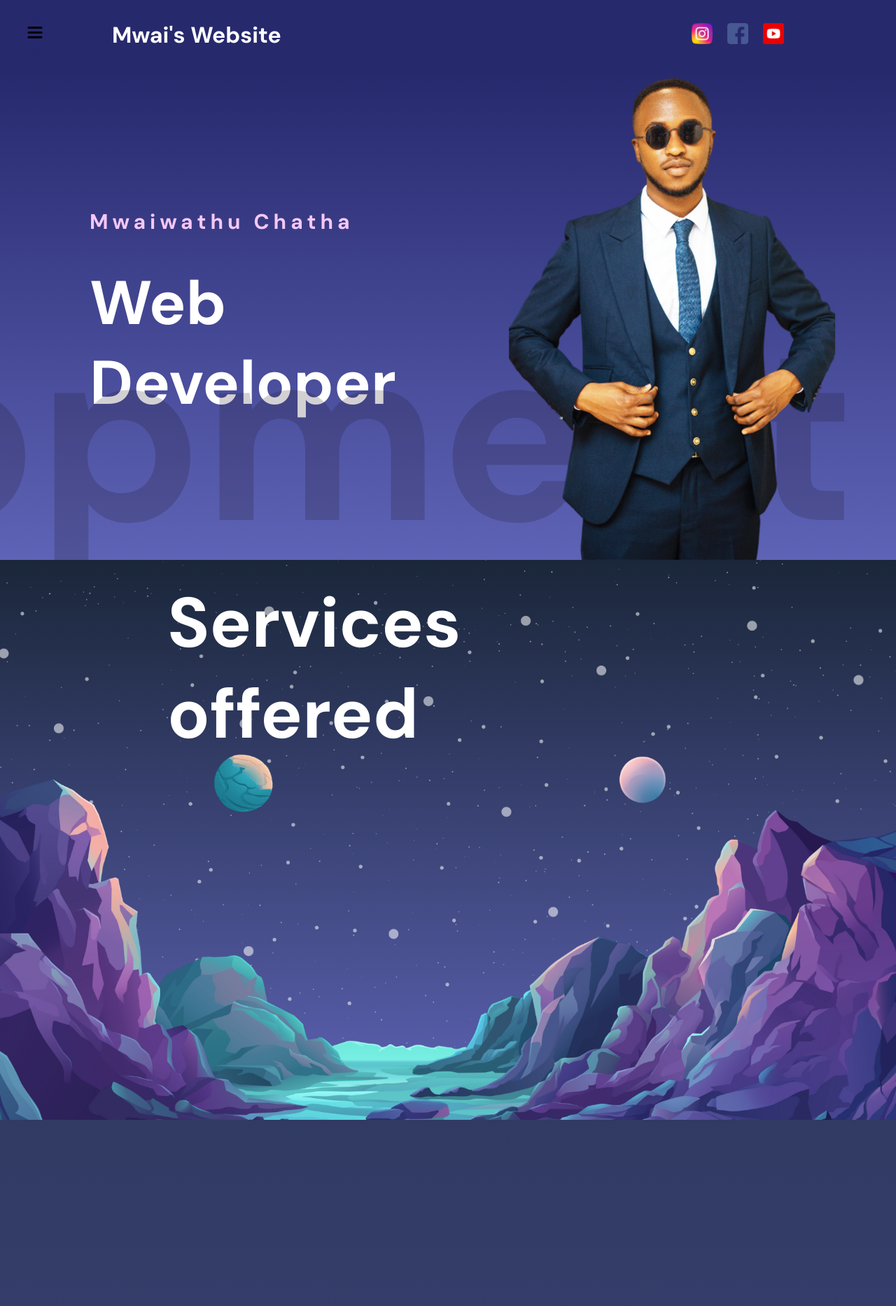
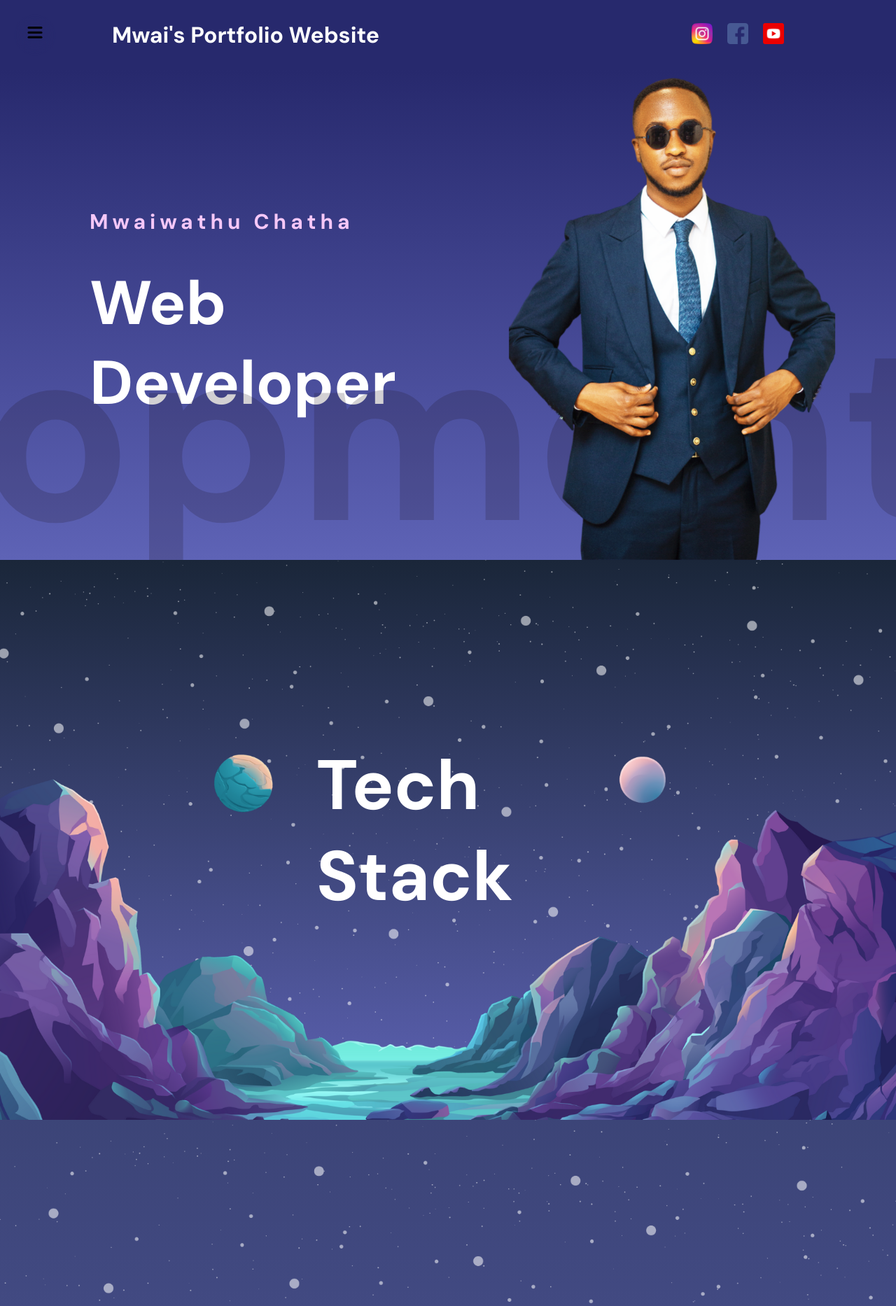
Before and after one commit to MwaiwathuChatha/Personalized-Portfolio-Website, a React (Vite) app: page / in a window 1280 px wide. Shown: the top 1866 px of the page at 70% size. Built offline with nearby package versions, Linux system fonts and the light colour scheme.

Commit message:
Removed Projects Page

```diff
--- a/src/App.jsx
+++ b/src/App.jsx
@@ -2,9 +2,9 @@ import "./app.scss"
 import Navbar from "./components/navbar/Navbar"
 import Banner from "./components/Banner/Banner"
 import Parallax from "./components/parallax/Parallax"
-import Portfolio from "./components/portfolio/Portfolio"
+
 import Contact from "./components/contact/Contact"
-import Services from "./components/services/Services"
+
 import TechStack from "./components/techStack/TechStack"
 function App() {
   return (
@@ -13,16 +13,11 @@ function App() {
         <Navbar />
         <Banner />
       </section>
-      <section id="Services">
-        <Parallax type="services" />
-        </section>
-      <section>
-        <Services />
-      </section>
+
       <section id="Portfolio">
         <Parallax type="portfolio" />
         </section>
-      <section>
+      <section id="Stack">
         <TechStack />
       </section>
 
--- a/src/components/Banner/Banner.jsx
+++ b/src/components/Banner/Banner.jsx
@@ -1,4 +1,4 @@
-import Projects from "../services/Projects";
+
 import "./Banner.scss"
 import { motion } from "framer-motion"
 
--- a/src/components/navbar/Navbar.jsx
+++ b/src/components/navbar/Navbar.jsx
@@ -13,7 +13,7 @@ const Navbar = () => {
                 animate={{opacity:1,scale:1}}
                 transition={{duration:0.5}}
                 >
-                    Mwai&apos;s Website</motion.span>
+                    Mwai&apos;s Portfolio Website</motion.span>
                 <div className="social">
                     <a href="#"><img src="/instagram.png" alt=""/></a>
                     <a href="#"><img src="/facebook.png" alt=""/></a>
--- a/src/components/parallax/parallax.scss
+++ b/src/components/parallax/parallax.scss
@@ -14,8 +14,9 @@
 margin-bottom: 450px;
    h1{
     font-size: 100px;
-    margin-right: 5%;
+    margin-left: 15%;
     margin-bottom: 5%;
+    margin-top: 450px;
     @include mobile{
          font-size: 72px;
          text-align: center;
--- a/src/components/sidebar/links/Links.jsx
+++ b/src/components/sidebar/links/Links.jsx
@@ -30,7 +30,7 @@ const itemVariants = {
 
 const Links = () => {
 
-  const items = ["Homepage", "Services", "Portfolio", "Contact", "About"];
+  const items = ["Homepage", "Stack", "Contact"];
 
   return (
     <motion.div className="links" variants={variants}>
```
